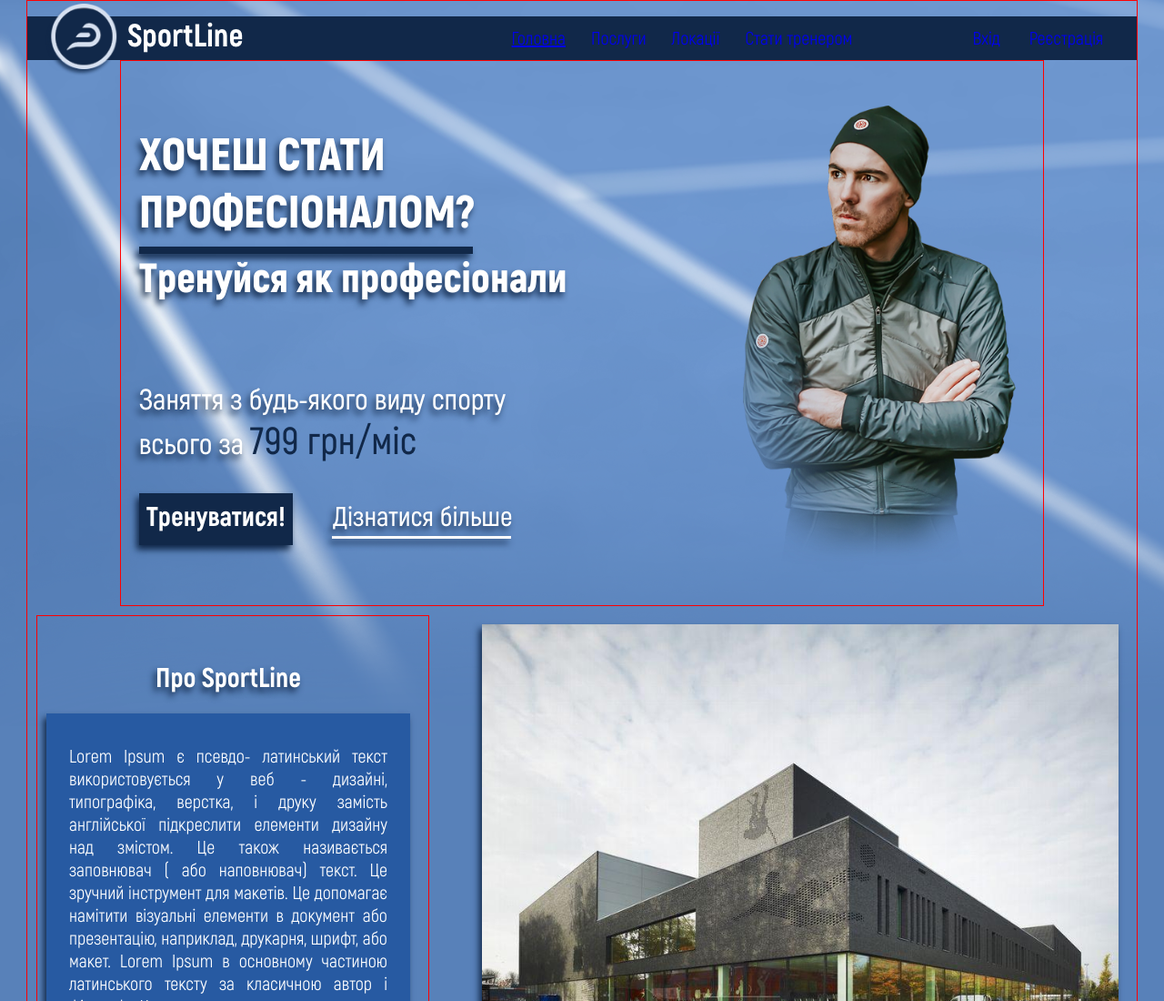
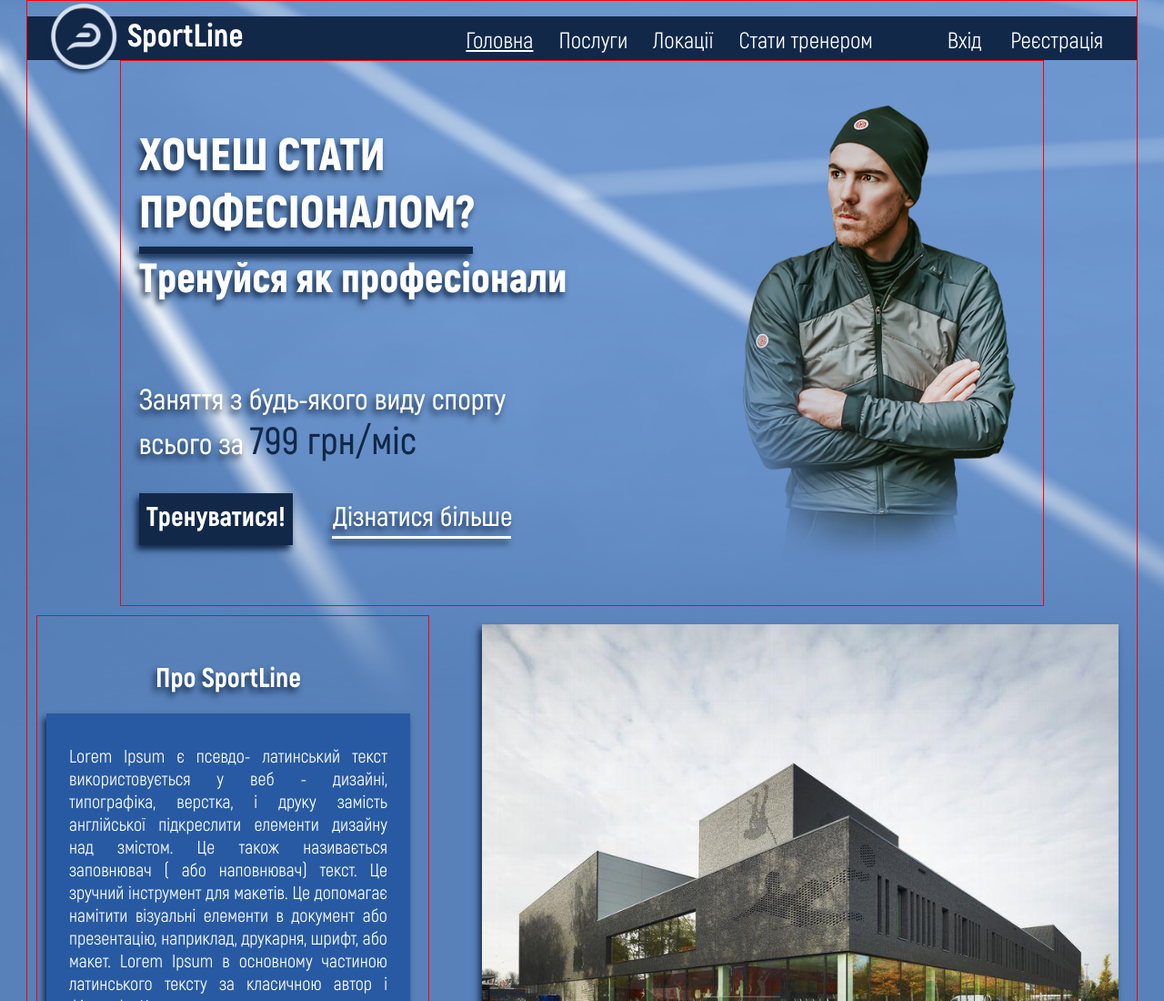
Before and after one commit to kokokojo2/SportLine.github.io, a plain HTML site: page index.html in a window 1280 px wide. Shown: the top 1100 px of the page at 91% size. Drawn offline with Linux system fonts and the light colour scheme.

```diff
--- a/css/style.css
+++ b/css/style.css
@@ -153,7 +153,8 @@
 
 .menuBar ul li a{
     font-family: "Akrobat Regular", cursive;
-    font-size: 20px;
+    color: white;
+    font-size: 25px;
 
 }
 
```
